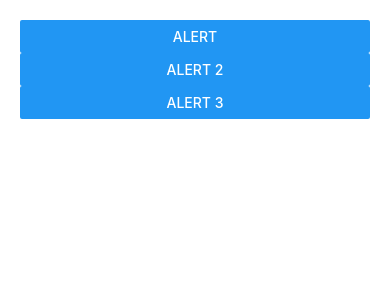
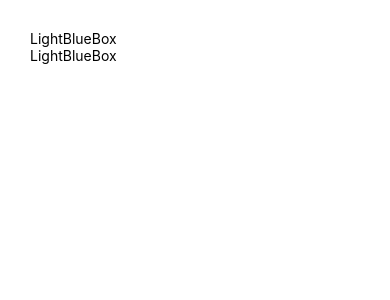
Before and after one commit to prasanv/reactNative, a React Native app: screen / in a window 390 px wide. Shown: the top 300 px of the page. Built offline with nearby package versions, Linux system fonts and the light colour scheme.

Commit message:
added styling examples

```diff
--- a/App.tsx
+++ b/App.tsx
@@ -1,10 +1,12 @@
 import React from 'react';
-import Alert from './components/alert';
 // import HelloWorld from './components/helloWorld';
+// import Alert from './components/alert';
+import Styling from './components/styling';
 
 function App(): React.JSX.Element {
   // return <HelloWorld />;
-  return <Alert />;
+  // return <Alert />;
+  return <Styling />;
 }
 
 export default App;
--- /dev/null
+++ b/components/styling.tsx
@@ -0,0 +1,24 @@
+import React from 'react';
+import {View, Text, StyleSheet} from 'react-native';
+
+function Styling(): React.JSX.Element {
+  return (
+    <View style={styles.container}>
+      <View>
+        <Text>LightBlueBox</Text>
+      </View>
+      <View>
+        <Text>LightBlueBox</Text>
+      </View>
+    </View>
+  );
+}
+
+const styles = StyleSheet.create({
+  container: {
+    padding: 30,
+    flex: 1,
+  },
+});
+
+export default Styling;
```
